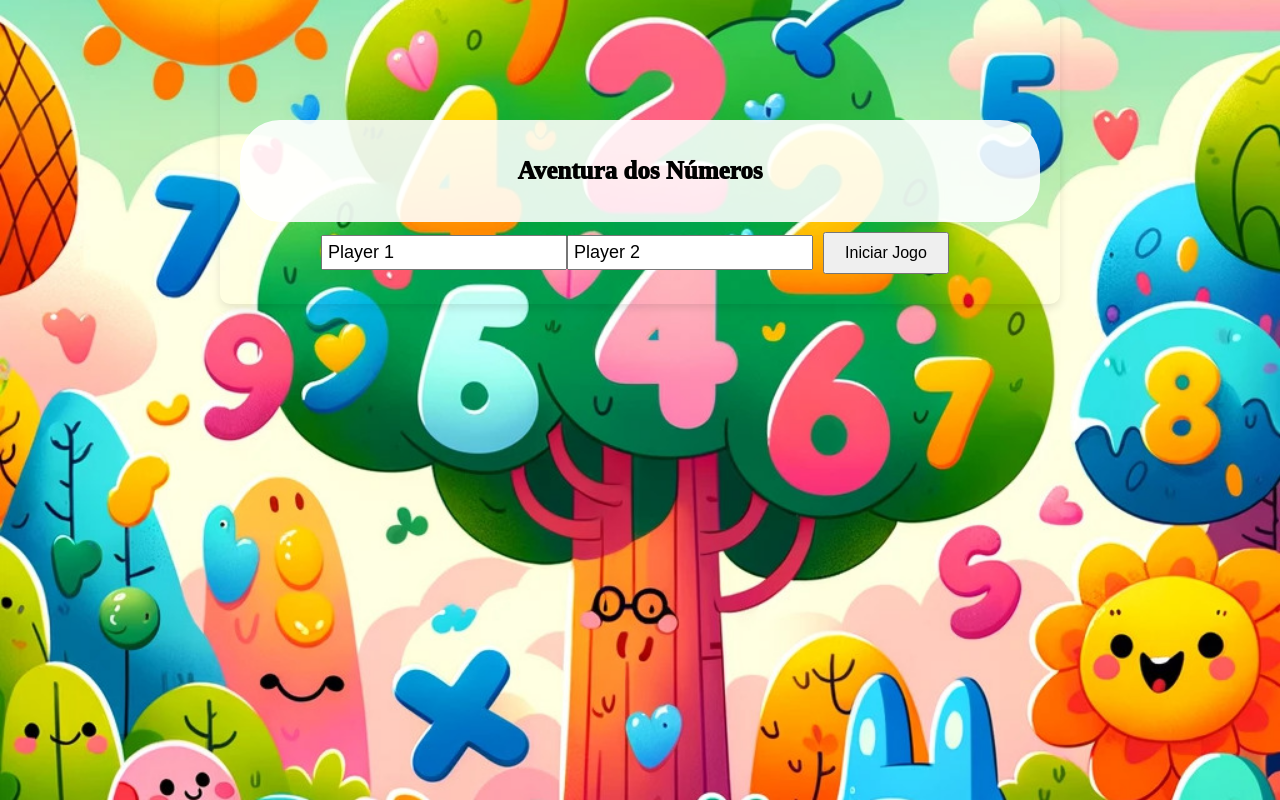
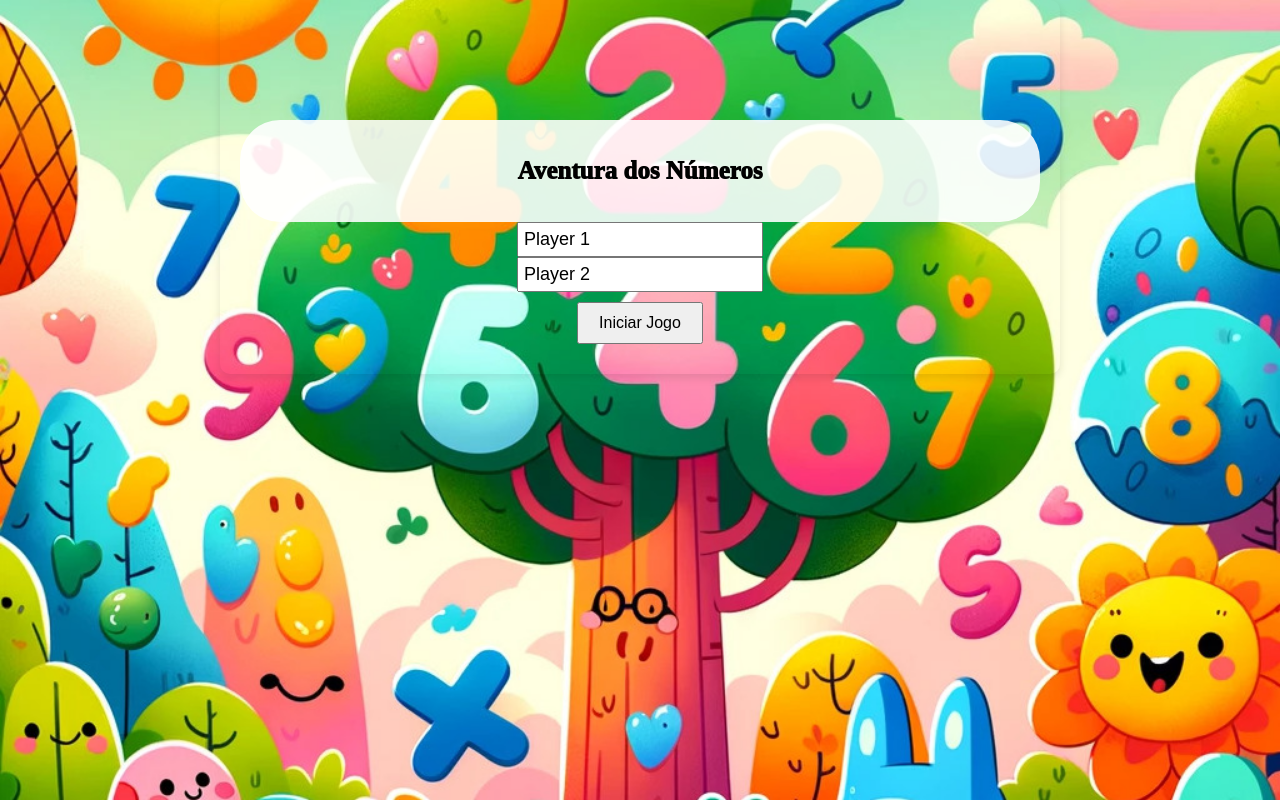
Before and after one commit to JulioRugolo/aventura-dos-numeros, a React (Create React App) app: page / in a window 1280 px wide. Built offline with nearby package versions, Linux system fonts and the light colour scheme; a web font is replaced by a local one.

Commit message:
Update App.css

```diff
--- a/src/App.css
+++ b/src/App.css
@@ -19,7 +19,7 @@ button {
 
 .players {
   display: flex;
-  flex-direction: colunm;
+  flex-direction: column;
   align-items: center;
   justify-content: center;
 }
```
